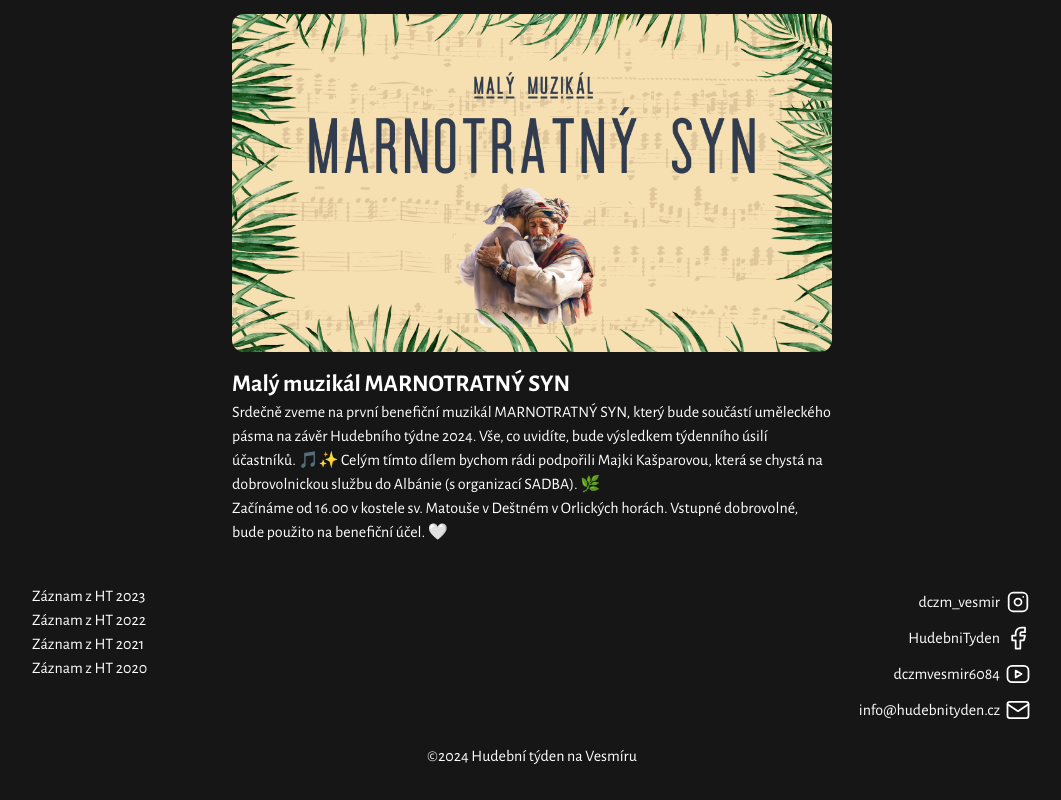
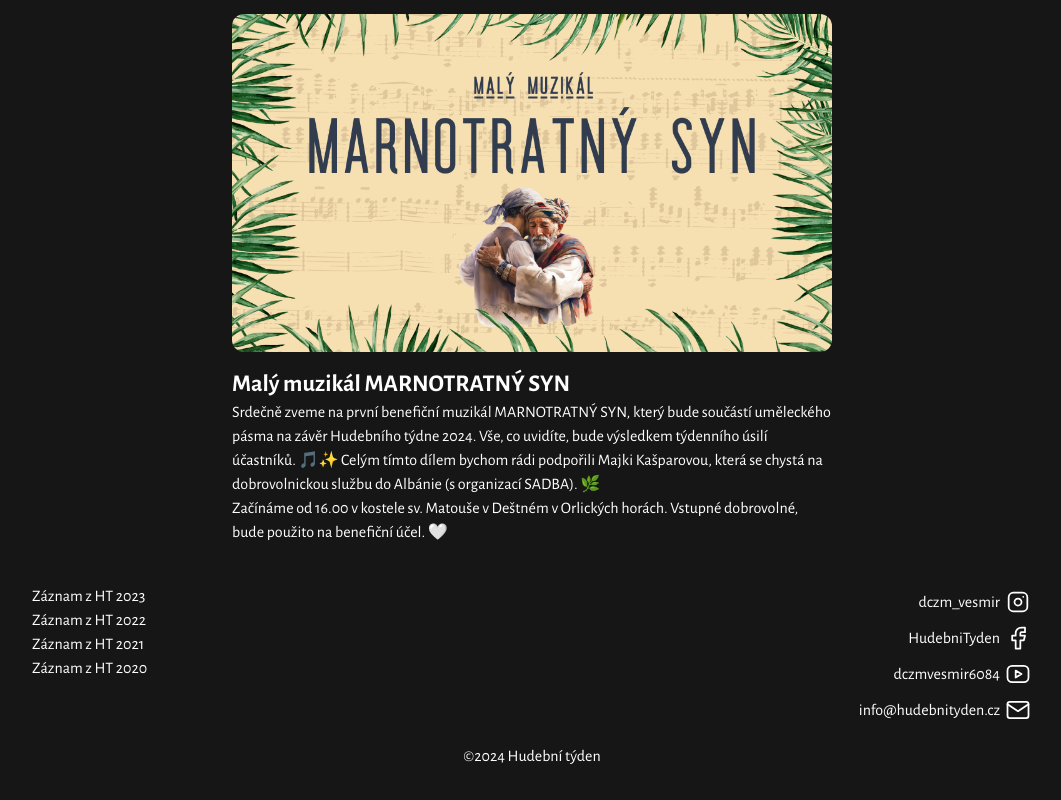
Before and after one commit to petrkucerak/hudebnityden.cz, a Next.js app: page / in a window 1280 px wide. Shown: the part 697-1497 px from the top of the page, without its empty margins (108-1169 px from the left). Built offline with nearby package versions, Linux system fonts and the light colour scheme.

Commit message:
Short footer title

```diff
--- a/components/footer.js
+++ b/components/footer.js
@@ -87,7 +87,7 @@ export default function Footer() {
           </Link>
         </ul>
       </div>
-      <p className="mb-8 mt-4">&copy;2024 Hudební týden na Vesmíru</p>
+      <p className="mb-8 mt-4">&copy;2024 Hudební týden</p>
     </footer>
   );
 }
```
